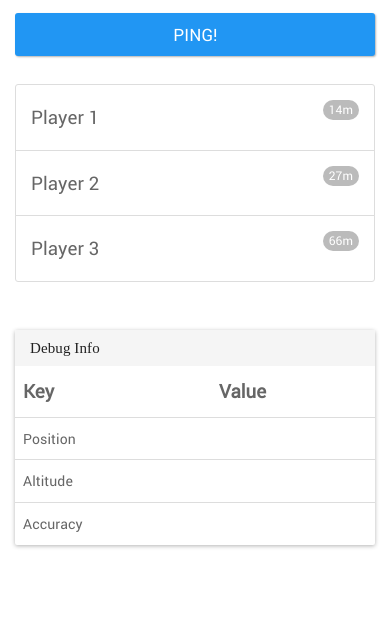
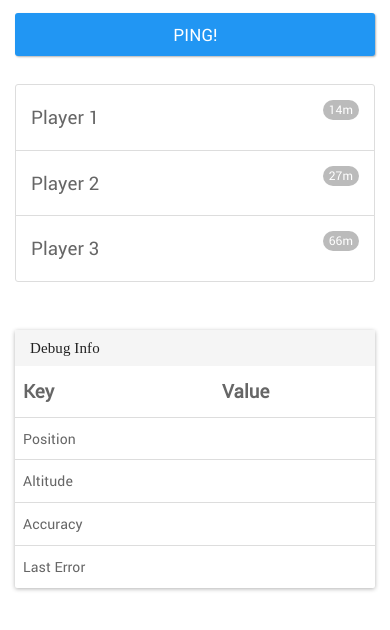
Before and after one commit to Legoben/GoalsAppThing, a plain HTML site: page www/game.html in a window 390 px wide. Shown: the part 90-720 px from the top of the page. Drawn offline with Linux system fonts and the light colour scheme; some packages are replaced by stand-ins of ours; a web font is replaced by a local one.

Commit message:
Added error things

```diff
--- a/www/game.html
+++ b/www/game.html
@@ -109,6 +109,10 @@
                                 <td>Accuracy</td>
                                 <td id="debug-accuracy"></td>
                             </tr>
+                            <tr>
+                                <td>Last Error</td>
+                                <td id="debug-error"></td>
+                            </tr>
                         </table>
                     </div>
                 </div>
--- a/www/js/game.js
+++ b/www/js/game.js
@@ -93,4 +93,7 @@ function locationError(error) {
         $(".game .alert-location-error p:first-child").html(error.message);
         $(".game .alert-location-error").fadeIn(window.config.fadeLength);
     }
+
+    // Update debug
+    $(".game #debug-error").html(error.message + "(" + error.code + ")");
 }
```
